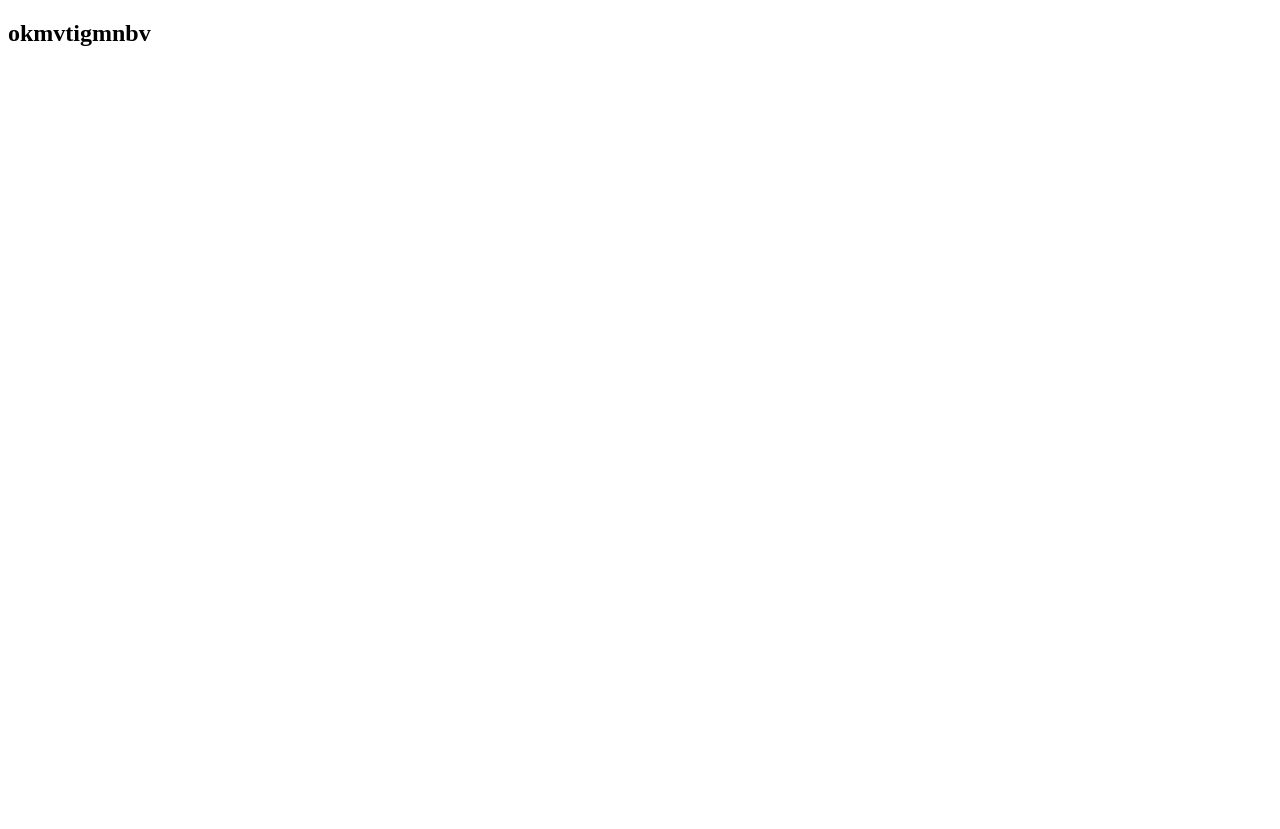
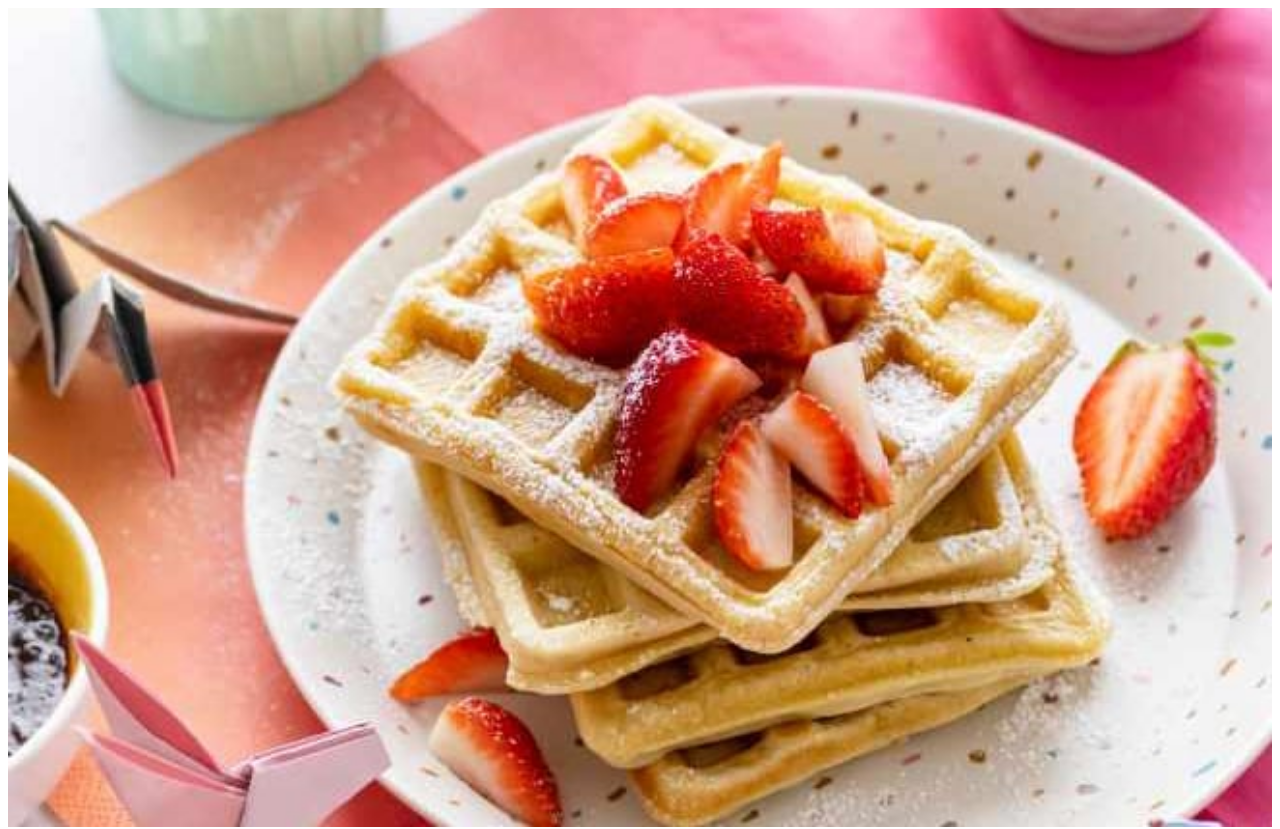
Before and after one commit to mammanyacham/product-list-app, a React (Vite) app in the folder vite-project/: page / in a window 1280 px wide. Shown: the top 829 px of the page. Before the commit the page ends 800 px from the top, so only its background shows below. Built offline with nearby package versions, Linux system fonts and the light colour scheme.

Commit message:
pass data via props

```diff
--- a/vite-project/src/components/App.jsx
+++ b/vite-project/src/components/App.jsx
@@ -1,3 +1,26 @@
+import Product from "./Products"
+import data from "../data.json"
+
+
+console.log(data)
+
+
 export default function App() {
-    return <h2>okmvtigmnbv</h2>
+
+    const productInfo = data.map(dat => (
+        <Product
+            image={dat.image.mobile}
+            name={dat.name}
+            category={dat.category}
+            price={dat.price}
+            key={dat.name}
+        />
+))
+
+
+    return (
+        <section className="products-section">
+           {productInfo}
+        </section>
+    )
 }
--- /dev/null
+++ b/vite-project/src/components/Products.jsx
@@ -0,0 +1,22 @@
+export default function Product(props) {
+
+console.log(props.image)
+
+    return(
+       <div className="product">
+            <div className="img-div">
+                <img src={props.image} alt={props.name}/>
+                <div className="increament-btn-div">
+                    <button></button>
+                    <button></button>
+                </div>
+            </div>
+
+            <div className="product-info-div">
+                <p>{props.category}</p>
+                <p>{props.name}</p>
+                <p>${props.price}</p>
+            </div>
+       </div>
+    )
+   }
--- a/vite-project/src/data.json
+++ b/vite-project/src/data.json
@@ -1,10 +1,10 @@
 [
     {
        "image": {
-            "thumbnail": "./assets/images/image-waffle-thumbnail.jpg",
-            "mobile": "./assets/images/image-waffle-mobile.jpg",
-            "tablet": "./assets/images/image-waffle-tablet.jpg",
-            "desktop": "./assets/images/image-waffle-desktop.jpg"
+            "thumbnail": "./src/assets/images/image-waffle-thumbnail.jpg",
+            "mobile": "./src/assets/images/image-waffle-mobile.jpg",
+            "tablet": "./src/assets/images/image-waffle-tablet.jpg",
+            "desktop": "./src/assets/images/image-waffle-desktop.jpg"
        },
        "name": "Waffle with Berries",
        "category": "Waffle",
@@ -12,9 +12,9 @@
     },
     {
         "image": {
-            "thumbnail": "./assets/images/image-creme-brulee-thumbnail.jpg",
-            "mobile": "./assets/images/image-creme-brulee-mobile.jpg",
-            "tablet": "./assets/images/image-creme-brulee-tablet.jpg",
+            "thumbnail": "./src/assets/images/image-creme-brulee-thumbnail.jpg",
+            "mobile": "./src/assets/images/image-creme-brulee-mobile.jpg",
+            "tablet": "./src/assets/images/image-creme-brulee-tablet.jpg",
             "desktop": "./assets/images/image-creme-brulee-desktop.jpg"
         },
         "name": "Vanilla Bean Crème Brûlée",
@@ -23,10 +23,10 @@
      },
      {
         "image": {
-            "thumbnail": "./assets/images/image-macaron-thumbnail.jpg",
-            "mobile": "./assets/images/image-macaron-mobile.jpg",
-            "tablet": "./assets/images/image-macaron-tablet.jpg",
-            "desktop": "./assets/images/image-macaron-desktop.jpg"
+            "thumbnail": "./src/assets/images/image-macaron-thumbnail.jpg",
+            "mobile": "./src/assets/images/image-macaron-mobile.jpg",
+            "tablet": "./src/assets/images/image-macaron-tablet.jpg",
+            "desktop": "./src/assets/images/image-macaron-desktop.jpg"
         },
         "name": "Macaron Mix of Five",
         "category": "Macaron",
@@ -34,9 +34,9 @@
      },
      {
         "image": {
-            "thumbnail": "./assets/images/image-tiramisu-thumbnail.jpg",
-            "mobile": "./assets/images/image-tiramisu-mobile.jpg",
-            "tablet": "./assets/images/image-tiramisu-tablet.jpg",
+            "thumbnail": "./src/assets/images/image-tiramisu-thumbnail.jpg",
+            "mobile": "./src/assets/images/image-tiramisu-mobile.jpg",
+            "tablet": "./src/assets/images/image-tiramisu-tablet.jpg",
             "desktop": "./assets/images/image-tiramisu-desktop.jpg"
         },
         "name": "Classic Tiramisu",
@@ -45,10 +45,10 @@
      },
      {
         "image": {
-            "thumbnail": "./assets/images/image-baklava-thumbnail.jpg",
-            "mobile": "./assets/images/image-baklava-mobile.jpg",
-            "tablet": "./assets/images/image-baklava-tablet.jpg",
-            "desktop": "./assets/images/image-baklava-desktop.jpg"
+            "thumbnail": "./src/assets/images/image-baklava-thumbnail.jpg",
+            "mobile": "./src/assets/images/image-baklava-mobile.jpg",
+            "tablet": "./src/assets/images/image-baklava-tablet.jpg",
+            "desktop": "./src/assets/images/image-baklava-desktop.jpg"
         },
         "name": "Pistachio Baklava",
         "category": "Baklava",
@@ -56,10 +56,10 @@
      },
      {
         "image": {
-            "thumbnail": "./assets/images/image-meringue-thumbnail.jpg",
-            "mobile": "./assets/images/image-meringue-mobile.jpg",
-            "tablet": "./assets/images/image-meringue-tablet.jpg",
-            "desktop": "./assets/images/image-meringue-desktop.jpg"
+            "thumbnail": "./src/assets/images/image-meringue-thumbnail.jpg",
+            "mobile": "./src/assets/images/image-meringue-mobile.jpg",
+            "tablet": "./src/assets/images/image-meringue-tablet.jpg",
+            "desktop": "./src/assets/images/image-meringue-desktop.jpg"
         },
         "name": "Lemon Meringue Pie",
         "category": "Pie",
@@ -67,9 +67,9 @@
      },
      {
         "image": {
-            "thumbnail": "./assets/images/image-cake-thumbnail.jpg",
-            "mobile": "./assets/images/image-cake-mobile.jpg",
-            "tablet": "./assets/images/image-cake-tablet.jpg",
+            "thumbnail": "./src/assets/images/image-cake-thumbnail.jpg",
+            "mobile": "./src/assets/images/image-cake-mobile.jpg",
+            "tablet": "./src/assets/images/image-cake-tablet.jpg",
             "desktop": "./assets/images/image-cake-desktop.jpg"
         },
         "name": "Red Velvet Cake",
@@ -78,10 +78,10 @@
      },
      {
         "image": {
-            "thumbnail": "./assets/images/image-brownie-thumbnail.jpg",
-            "mobile": "./assets/images/image-brownie-mobile.jpg",
-            "tablet": "./assets/images/image-brownie-tablet.jpg",
-            "desktop": "./assets/images/image-brownie-desktop.jpg"
+            "thumbnail": "./src/assets/images/image-brownie-thumbnail.jpg",
+            "mobile": "./src/assets/images/image-brownie-mobile.jpg",
+            "tablet": "./src/assets/images/image-brownie-tablet.jpg",
+            "desktop": "./src/assets/images/image-brownie-desktop.jpg"
         },
         "name": "Salted Caramel Brownie",
         "category": "Brownie",
@@ -89,9 +89,9 @@
      },
      {
         "image": {
-            "thumbnail": "./assets/images/image-panna-cotta-thumbnail.jpg",
-            "mobile": "./assets/images/image-panna-cotta-mobile.jpg",
-            "tablet": "./assets/images/image-panna-cotta-tablet.jpg",
+            "thumbnail": "./src/assets/images/image-panna-cotta-thumbnail.jpg",
+            "mobile": "./src/assets/images/image-panna-cotta-mobile.jpg",
+            "tablet": "./src/assets/images/image-panna-cotta-tablet.jpg",
             "desktop": "./assets/images/image-panna-cotta-desktop.jpg"
         },
         "name": "Vanilla Panna Cotta",
--- /dev/null
+++ b/vite-project/src/index.css
@@ -0,0 +1,8 @@
+p{
+    color: red;
+}
+
+img{
+    width: 100%;
+    height: auto;
+}
--- a/vite-project/src/main.jsx
+++ b/vite-project/src/main.jsx
@@ -1,6 +1,6 @@
 import { createRoot } from 'react-dom/client'
 import App from './components/App'
+import "./index.css"
 
 const root = createRoot(document.getElementById("root"))
-
 root.render(<App />)
```
